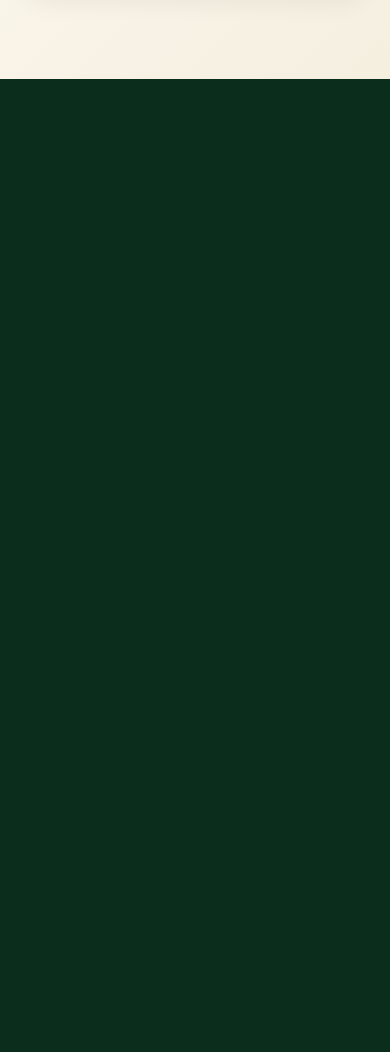
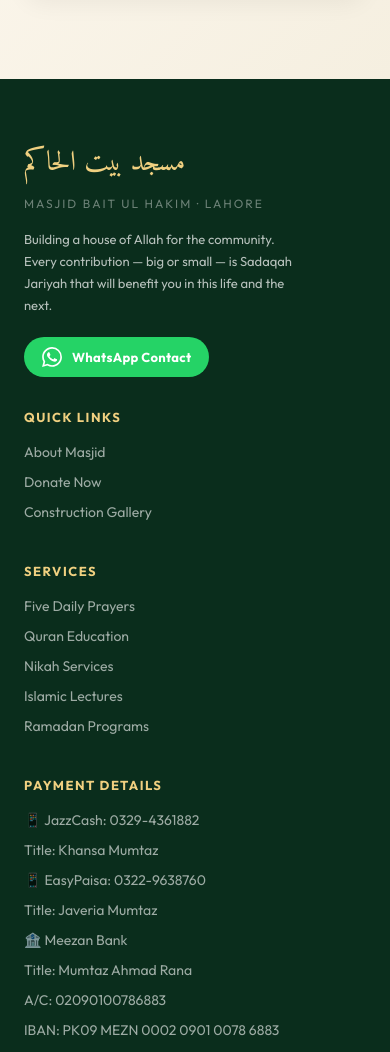
Before and after one commit to khansamumtaz/masjid-bait-ul-hakim, a website: page index.html in a window 390 px wide. Shown: the part 1160-2212 px from the top of the page. Drawn offline with Linux system fonts and the light colour scheme; no server answers; a web font is replaced by a local one.

Commit message:
fix footer not showing on mobile

```diff
--- a/index.html
+++ b/index.html
@@ -301,7 +301,7 @@ footer{background:#0a2d1c;color:rgba(255,255,255,0.7);padding:60px 24px 24px}
   .ayat-card{padding:24px}
   .ayat-player{max-width:100%}
   .pm-tabs{grid-template-columns:1fr 1fr}
-  .reveal,.reveal-scale{opacity:1!important;transform:none!important}
+  .reveal,.reveal-scale,.footer-col,.footer-brand{opacity:1!important;transform:none!important}
 }
 
 
@@ -443,8 +443,8 @@ footer{background:#0a2d1c;color:rgba(255,255,255,0.7);padding:60px 24px 24px}
 .reveal-scale.in{opacity:1;transform:scale(1) translateY(0)}
 
 /* ── Footer columns float-in stagger ── */
-.footer-col,.footer-brand{opacity:0;transform:translateY(24px);transition:opacity .7s ease,transform .7s ease}
-.footer-col.in,.footer-brand.in{opacity:1;transform:translateY(0)}
+.footer-col,.footer-brand{opacity:1;transform:translateY(0);transition:opacity .7s ease,transform .7s ease}
+.footer-col.in,.footer-brand.in{opacity:1!important;transform:translateY(0)!important}
 
 @media (prefers-reduced-motion: reduce){
   .hero-ornament,.hero-blob,.hero-arabic.floaty,.hero-particle,.hero-geo{animation:none!important}
```
